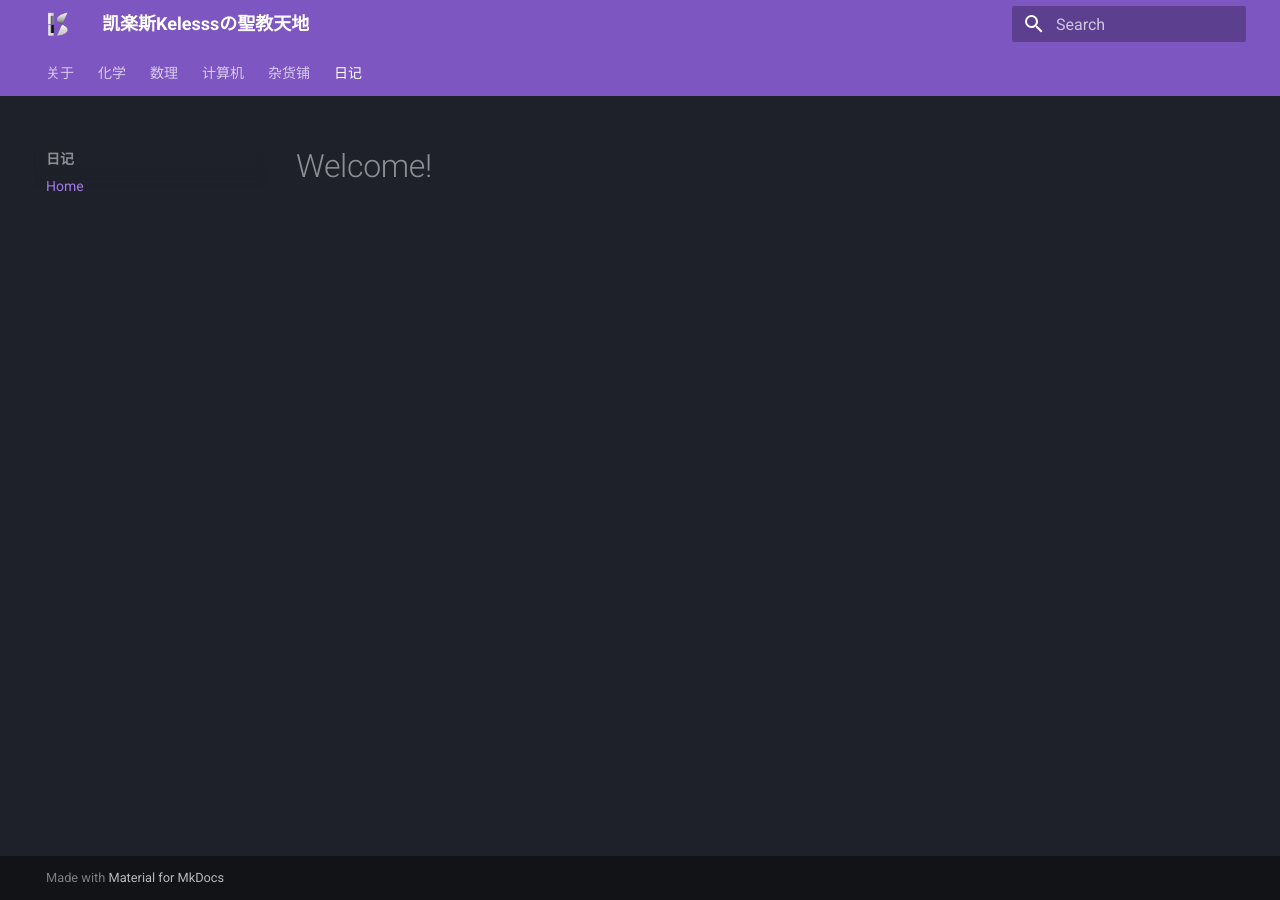
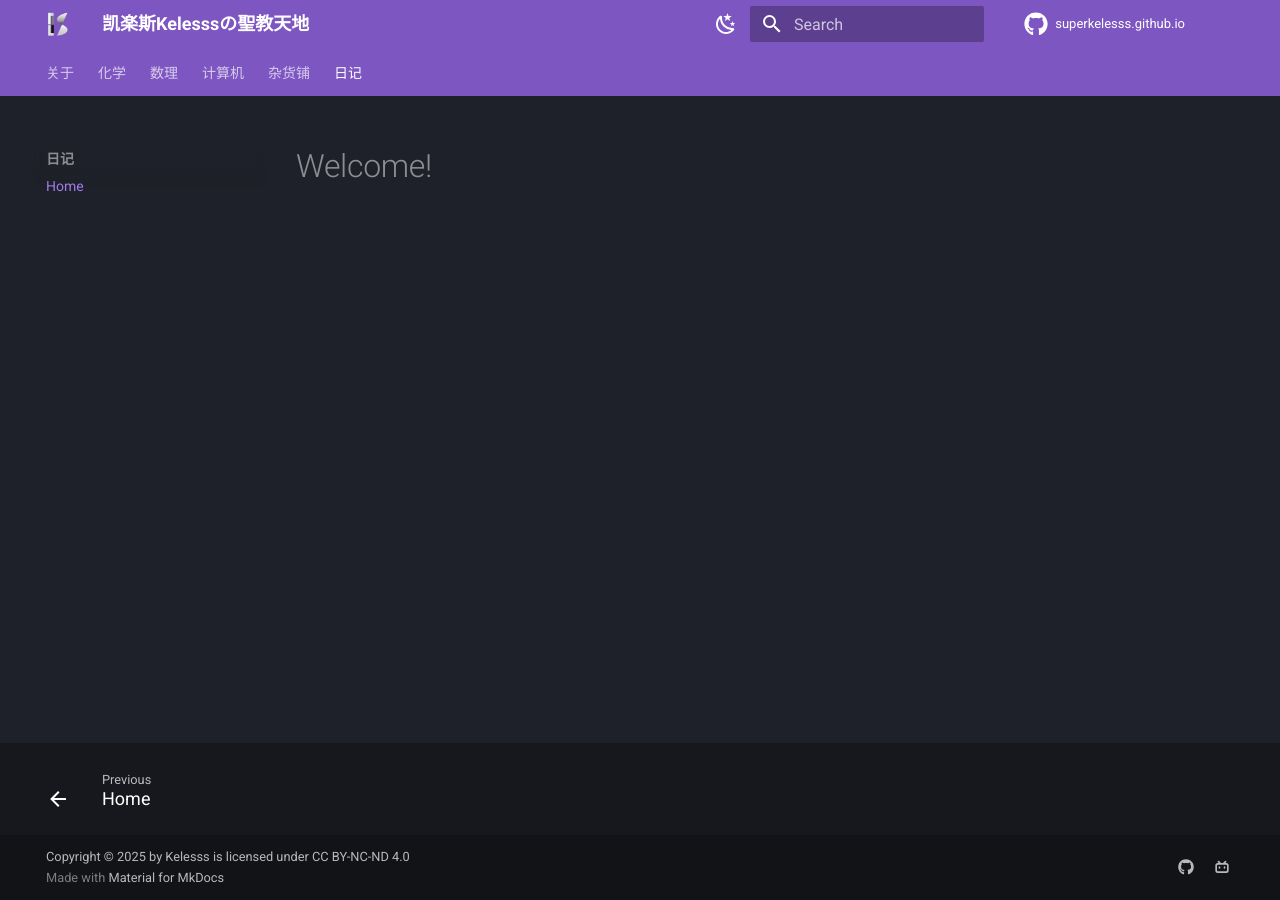
Before and after one commit to SUPERkelesss/superkelesss.github.io, an MkDocs documentation site: the page built from docs/index.md, in a window 1280 px wide. Built offline with MkDocs 1.6.1 and Material for MkDocs 9.7.7, drawn with Linux system fonts in a browser that asks for light colours; comment, search, counter and statistics services are not loaded.

Commit message:
assets 2

```diff
--- a/mkdocs.yml
+++ b/mkdocs.yml
@@ -17,20 +17,60 @@ nav:
 # material主题
 theme:
   name: material
+  custom_dir: overrides
   palette:
-    scheme: slate
-    primary: deep purple
-    accent: indigo
+    - scheme: slate
+      primary: deep purple
+      accent: indigo
+      toggle:
+        icon: material/weather-night
+        name: Switch to light mode
+    - scheme: default
+      primary: deep purple
+      accent: indigo
+      toggle:
+        icon: material/weather-sunny
+        name: Switch to dark mode
+
   lang: zh
   favicon: libs/logos/favicon.png
   logo: libs/logos/favicon.png
   icon:
     repo: fontawesome/brands/github
+  markdown_extensions:
+  - pymdownx.emoji:
+      emoji_index: !!python/name:material.extensions.emoji.twemoji
+      emoji_generator: !!python/name:material.extensions.emoji.to_svg
+      options:
+        custom_icons:
+          - overrides/.icons
+
   features:
     - navigation.tabs
     - navigation.instant
     - navigation.expand
-  repo_url: https://github.com/SUPERkelesss/superkelesss.github.io.git
-  repo_name: superkelesss/superkelesss.github.io
+    - search suggest
+    - search highlight
+    - search share
+    - navigation.footer
+
+
+  plugins:
+    - search:
+      - lang: zh
+
+#页脚
+extra:
+    social:
+      - icon: fontawesome/brands/github
+        link: https://github.com/SUPERkelesss
+      - icon: bilibili-fill
+        link: https://space.bilibili.com/334614292
+copyright: Copyright © 2025 by Kelesss is licensed under CC BY-NC-ND 4.0
+#页眉
+repo_url: https://github.com/SUPERkelesss/superkelesss.github.io.git
+repo_name: superkelesss.github.io
+
+
 extra_css:
   - stylesheets/extra.css
```
Also changed, not shown: overrides/.icons/QQ.svg (added), overrides/.icons/QQgroup.svg (added), overrides/.icons/bilibili-fill.svg (added).
